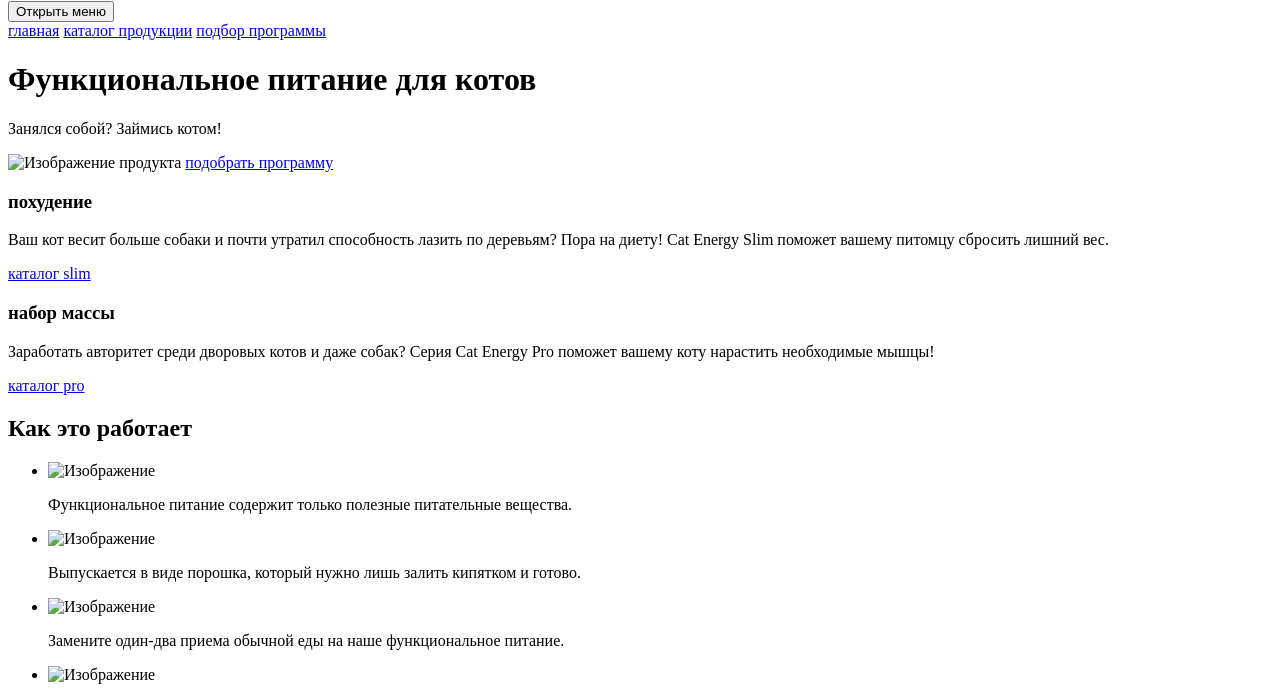
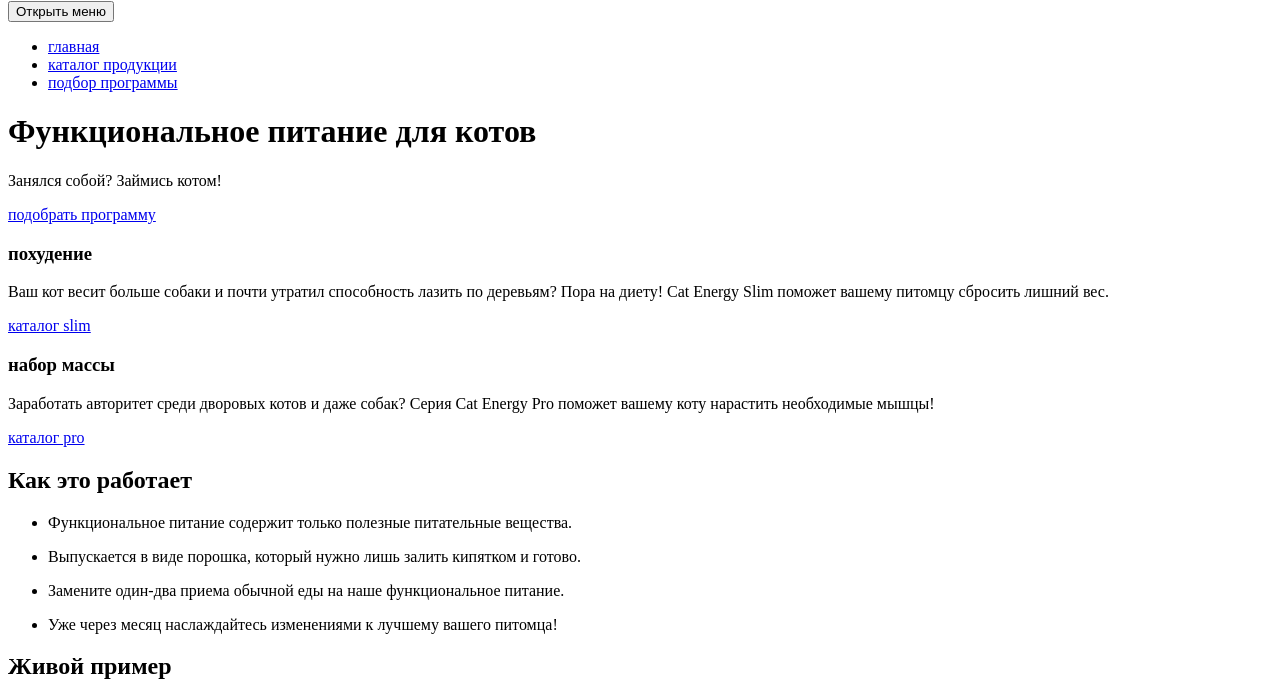
Before and after one commit to htmlacademy-adaptive/1933369-cat-energy-25, a website: page source/index.html in a window 1280 px wide. Shown: the part 29-726 px from the top of the page. Drawn offline with Linux system fonts and the light colour scheme.

Commit message:
Исправляет ошибки

```diff
--- a/source/index.html
+++ b/source/index.html
@@ -18,18 +18,23 @@
             <button class="main-nav__toggle" type="button">
           <span class="visually-hidden">Открыть меню</span>
         </button>
-            <div class="main__dropdown">
-                <a class="main__dropdown-content" href="#">главная</a>
-                <a class="main__dropdown-content" href="#">каталог продукции</a>
-                <a class="main__dropdown-content" href="#">подбор программы</a>
-            </div>
+            <ul class="main__dropdown">
+                <li class="main__dropdown-content">
+                    <a class="main__dropdown-link" href="#">главная</a>
+                </li>
+                <li class="main__dropdown-content">
+                    <a class="main__dropdown-link" href="#">каталог продукции</a>
+                </li>
+                <li class="main__dropdown-content">
+                    <a class="main__dropdown-link" href="#">подбор программы</a>
+                </li>
+            </ul>
         </nav>
     </header>
     <main class="main-container">
         <div class="about">
             <h1 class="about__title">Функциональное питание для котов</h1>
             <p class="about__subtitle">Занялся собой? Займись котом!</p>
-            <img class="about__picture" src="" alt="Изображение продукта" />
             <a class="about__button" href="#"> подобрать программу</a>
         </div>
 
@@ -53,25 +58,21 @@
             <h2 class="desk__title">Как это работает</h2>
             <ul class="desk__list">
                 <li class="desk__item">
-                    <img src="" alt="Изображение" />
                     <p class="desk__text">
                         Функциональное питание содержит только полезные питательные вещества.
                     </p>
                 </li>
                 <li class="desk__item">
-                    <img src="" alt="Изображение" />
                     <p class="desk__text">
                         Выпускается в виде порошка, который нужно лишь залить кипятком и готово.
                     </p>
                 </li>
                 <li class="desk__item">
-                    <img src="" alt="Изображение" />
                     <p class="desk__text">
                         Замените один-два приема обычной еды на наше функциональное питание.
                     </p>
                 </li>
                 <li class="desk__item">
-                    <img src="" alt="Изображение" />
                     <p class="desk__text">
                         Уже через месяц наслаждайтесь изменениями к лучшему вашего питомца!
                     </p>
@@ -95,7 +96,7 @@
                 </li>
             </ul>
             <p class="example__quote">Затраты на питание: 15 000 РУБ.</p>
-            <img src="" alt="Изображни кота" />
+            <img src="" alt="Изображение кота" />
             <div class="example__bar">
                 <button class="example__togle togle-min"></button>
                 <button class="example__togle togle-max"></button>
@@ -114,7 +115,6 @@
         </div>
 
         <div class="socials">
-            <a class="socials__logo" href="#"> </a>
             <ul class="socials__list">
                 <li class="socials__item">
                     <a class="socials__vkontakte" href="#">
@@ -133,7 +133,8 @@
                 </li>
             </ul>
             <a class="socials__button" href="#">HTML Academy</a>
-            <a class="socials__logo" href=""> </a>
+            <a class="socials__logo" href="">
+                <img src="/source/img/html-logo.svg" alt="" /></a>
         </div>
     </main>
 </body>
```
Also changed, not shown: source/img/html-logo.svg (added), 1 other file.
